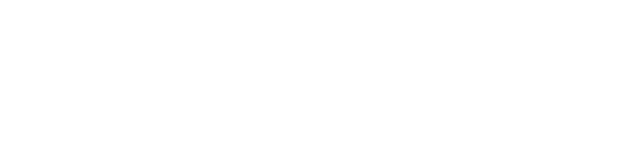
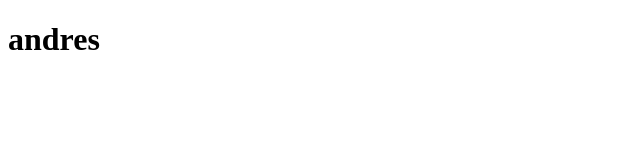
Before and after one commit to AndresDev1987/hello-word-git, a plain HTML site: page index.html in a window 1280 px wide. Shown: the whole page, without its empty margins (0-640 px from the left). Drawn offline with Linux system fonts and the light colour scheme.

Commit message:
se agrego titulo al archivo

```diff
--- a/index.html
+++ b/index.html
@@ -7,6 +7,6 @@
     <title>Demo git</title>
 </head>
 <body>
-
+    <h1>andres</h1>
 </body>
 </html>
```
